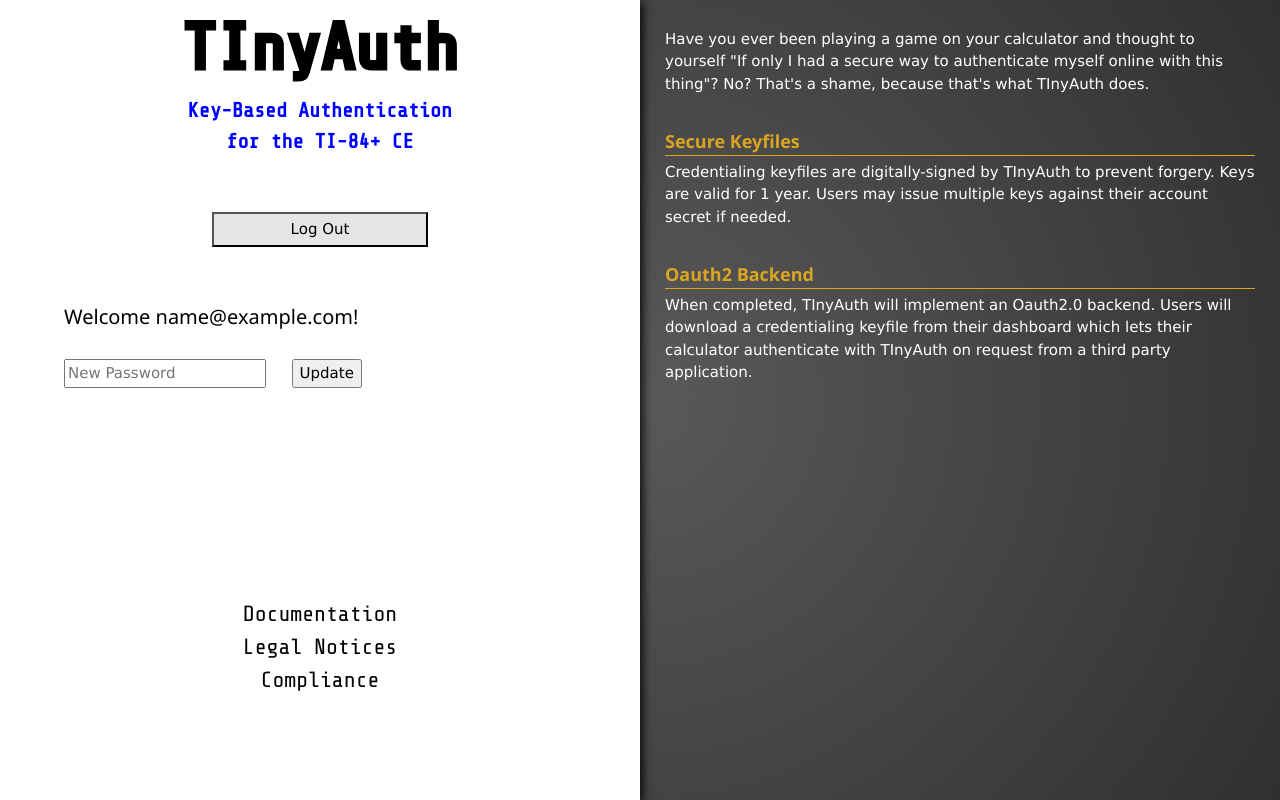
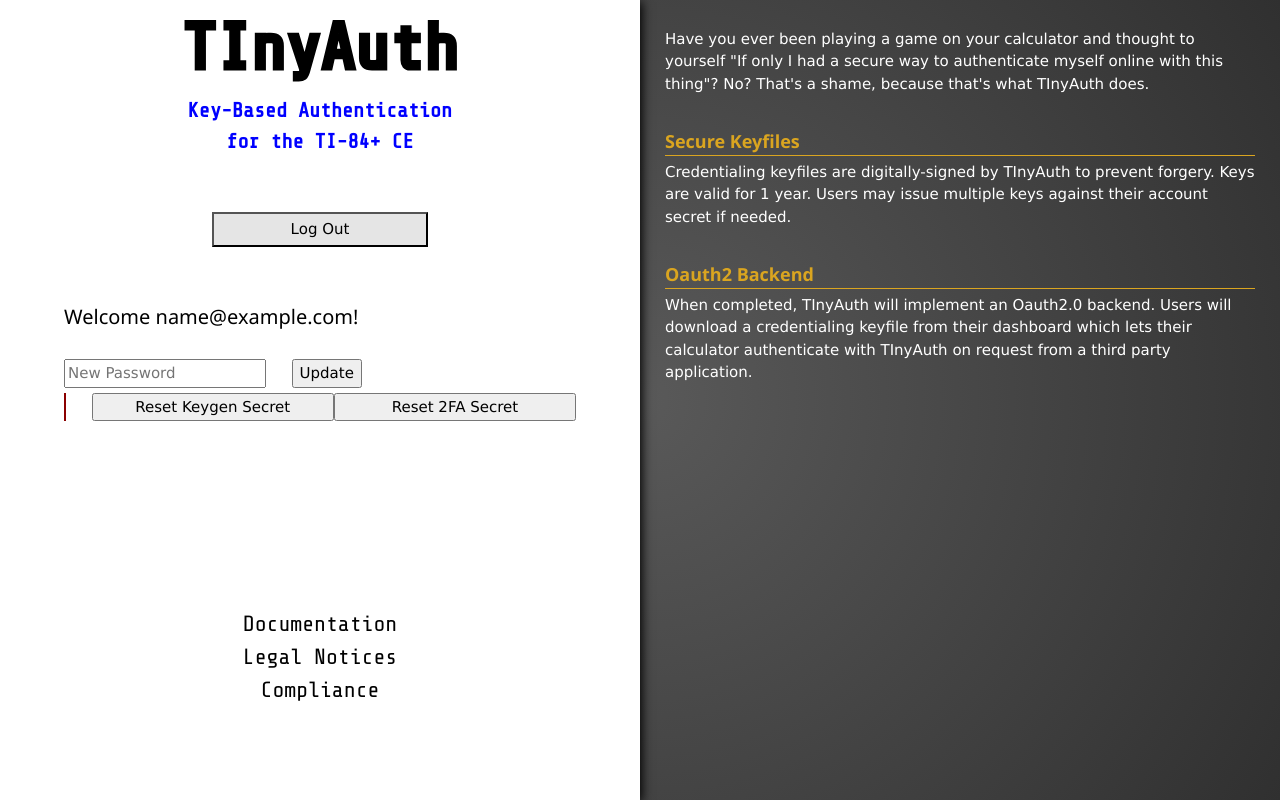
Before and after one commit to acagliano/tinyauth, a PHP site: page / in a window 1280 px wide. Run offline with PHP 8.4, Linux system fonts and the light colour scheme; the visitor is signed in with stand-in values (Sample User, id 1); some libraries are stand-ins or nearby versions.

Commit message:
fix form

```diff
--- a/portions/header.php
+++ b/portions/header.php
@@ -26,6 +26,10 @@
                         echo "<form id=\"newpass\" action=\"".filter_input(INPUT_SERVER, "PHP_SELF", FILTER_SANITIZE_URL)."\" method=\"post\">";
                         echo "<input type=\"password\" name=\"newpassword\" placeholder=\"New Password\" autocomplete =\"new-password\" required />";
                         echo "<input type=\"submit\" name=\"update-password\" value=\"Update\" />";
+                        echo "</form>";
+                        echo "<form id=\"danger\">";
+                        echo "<input type=\"submit\" name=\"renew-keygen-secret\" value=\"Reset Keygen Secret\" />";
+                        echo "<input type=\"submit\" name=\"renew-2fa-secret\" value=\"Reset 2FA Secret\" />";
                         echo "</form>";
                         if(isset($_SESSION["otp-qr"])){
                                 $otp = TOTP::createFromSecret($_SESSION["secret_2fa"]);
--- a/styles/template.css
+++ b/styles/template.css
@@ -95,6 +95,16 @@
      margin: 10px 0;
  }
 
+ #danger {
+     border-left: 2px solid darkred;
+     padding-left: 5%;
+     width: 100%;
+ }
+
+ #danger>input[type=submit] {
+     width: 50%;
+ }
+
  #newpass {
      margin: 5px 0;
      text-align: left;
@@ -104,6 +114,7 @@
      width: 49%;
  }
 
+ #danger>input[type=submit],
  #newpass>input[type=submit],
  #totp-form>input[type=submit],
  #logout>input[type=submit],
```
